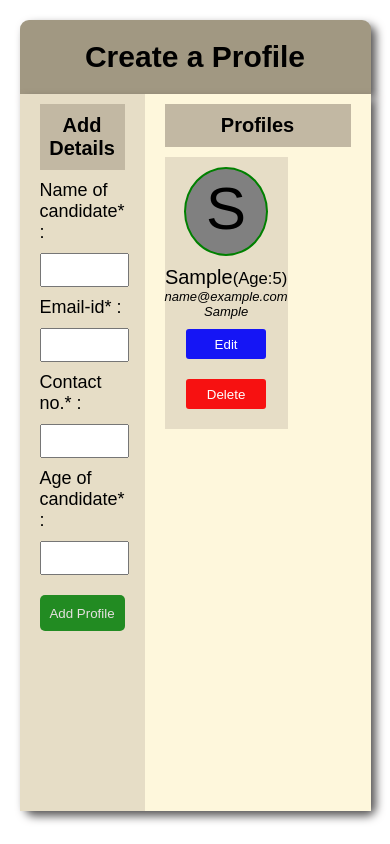
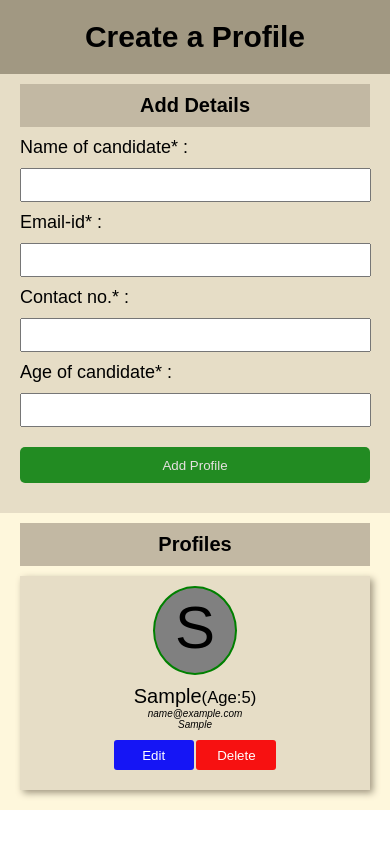
Before and after one commit to abhishekprajapati1/profile-creater, a plain HTML site: page index.html in a window 390 px wide. Both pictures are taken after typing "Sample", "name@example.com", "Sample", "5" into the empty fields and a click on the button "Add Profile". Drawn offline with Linux system fonts and the light colour scheme.

Commit message:
Made it responsive

```diff
--- a/index.js
+++ b/index.js
@@ -81,7 +81,7 @@ function deleted(itemIndex){
 function edited(itemIndex){
     var mI = itemIndex;
     const oldBtn = document.getElementById('boxBtn');
-    str = `<button type="submit" class="updatebtn" onclick="updateprofile(${mI}); return false;" id="update-profile-btn">Update Profile</button>`;
+    str = `<button type="submit" class="updatebtn" onclick="updateprofile(${mI}); return True;" id="update-profile-btn">Update Profile</button>`;
 
     oldBtn.innerHTML = str;
 
@@ -125,7 +125,7 @@ function updateprofile(itemIndex){
         userArrayStr = localStorage.getItem('user');
         userArray = JSON.parse(userArrayStr);
     }
-
+    let formvar = document.getElementById('add_detail_form');
     let ourPD = userArray[itemIndex];
 
     let usrname = document.getElementById('name');
@@ -139,7 +139,8 @@ function updateprofile(itemIndex){
     ourPD[3] = usrage.value;
 
     localStorage.setItem('user', JSON.stringify(userArray));
-
+    formvar.reset();
+    location.reload();
     update();
 }
 
--- a/style.css
+++ b/style.css
@@ -10,6 +10,13 @@
 
 body{
     font-size: 1.3rem;
+}
+
+@media (max-width: 420px) {
+    body{
+        font-size: 1rem;
+    }
+
 }
 
 header > h1{
@@ -36,11 +43,33 @@ header > h1{
 
     display: flex;
 }
+@media (max-width: 420px) {
+    .container{
+        display: block;
+        width: inherit;
+        box-shadow: none;
+    }
+    header > h1{
+        width: 100%;
+        border-radius: 0rem;
+        margin: 0rem;
+        box-shadow: none;
+    }
+
+}
 
 .container > .left{
     width: 30%;
     padding: 1rem 2rem;
     background-color: #E6DDC6;
+    overflow: auto;
+}
+
+@media (max-width: 420px) {
+    .container > .left{
+        width: initial;
+
+    }
 }
 
 .title{
@@ -63,6 +92,12 @@ header > h1{
     height: 3rem;
 }
 
+@media (max-width: 420px) {
+    .form-field{
+        width: 99%;
+    }
+}
+
 #add-profile-btn{
     margin: 2rem 0;
     height: 3.6rem;
@@ -75,7 +110,7 @@ header > h1{
 }
 
 #add-profile-btn:hover{
-    background-color: rgb(45, 143, 45);
+    background-color: rgb(16, 65, 16);
     cursor: pointer;
 }
 
@@ -91,6 +126,10 @@ header > h1{
     border-radius: .5rem;
     color: rgb(231, 225, 225);
     cursor: pointer;
+}
+
+.updatebtn:hover{
+    background-color: rgb(16, 65, 16);
 }
 
 
@@ -109,12 +148,27 @@ header > h1{
     overflow: auto;
 }
 
+@media (max-width: 420px) {
+    .container > .right{
+        width: initial;
+    }
+
+    .container > .right > h2{
+        margin: 0rem;
+    }
+}
+
 .profile-container{
     display: grid;
     grid-template-columns: repeat(3, 1fr);
-    column-gap: .8rem;
-    row-gap: .8rem;
+    column-gap: 1.5rem;
+}
 
+@media (max-width: 420px){
+    .profile-container{
+        grid-template-columns: repeat(1, 1fr);
+
+    }
 }
 
 .profile-card{
@@ -124,6 +178,7 @@ header > h1{
     height: auto;
     text-align: center;
     background-color: #E6DDC6;
+    box-shadow: .3rem .3rem .7rem #A19882;
 }
 
 .circle{
```
